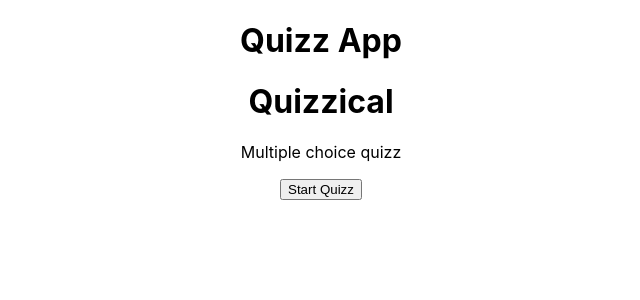
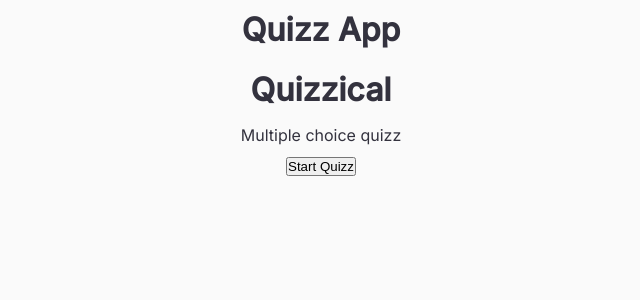
Before and after one commit to xaviguasch/quizzical-react-app, a React (Create React App) app: page / in a window 1280 px wide. Shown: the top 300 px of the page, without its empty margins (319-959 px from the left). Built offline with nearby package versions, Linux system fonts and the light colour scheme; no server answers.

Commit message:
added css custom properties in index.css

```diff
--- a/src/components/QuestionGroup.js
+++ b/src/components/QuestionGroup.js
@@ -1,4 +1,4 @@
-import React, { useState } from 'react'
+import React from 'react'
 
 import QuestionItem from './QuestionItem'
 
--- a/src/components/QuestionItem.js
+++ b/src/components/QuestionItem.js
@@ -1,4 +1,4 @@
-import React, { useState, useEffect } from 'react'
+import React, { useState } from 'react'
 
 import Button from './Button'
 
--- a/src/index.css
+++ b/src/index.css
@@ -1,13 +1,99 @@
-body {
+@import url('https://fonts.googleapis.com/css2?family=Inter:wght@400;500&family=Karla:wght@700&display=swap');
+
+*,
+*::before,
+*::after {
+  box-sizing: border-box;
   margin: 0;
-  font-family: -apple-system, BlinkMacSystemFont, 'Segoe UI', 'Roboto', 'Oxygen',
-    'Ubuntu', 'Cantarell', 'Fira Sans', 'Droid Sans', 'Helvetica Neue',
-    sans-serif;
-  -webkit-font-smoothing: antialiased;
-  -moz-osx-font-smoothing: grayscale;
+  padding: 0;
 }
 
-code {
-  font-family: source-code-pro, Menlo, Monaco, Consolas, 'Courier New',
-    monospace;
+/* ================== */
+/* Custom properties */
+/* ================== */
+
+:root {
+  --ff-main: 'Inter', sans-serif;
+  --ff-secondary: 'Karla', sans-serif;
+
+  /* --fw-light: 300; */
+  --fw-regular: 400;
+  --fw-medium: 500;
+  /* --fw-semi-bold: 600; */
+  --fw-bold: 700;
+
+  --fs-07: 0.438rem;
+  --fs-08: 0.5em;
+  --fs-09: 0.563em;
+  --fs-10: 0.625rem;
+  --fs-11: 0.688em;
+  --fs-12: 0.75rem;
+  --fs-13: 0.813rem;
+  --fs-14: 0.875rem;
+  --fs-15: 0.938rem;
+  --fs-16: 1rem;
+  --fs-18: 1.125rem;
+  --fs-20: 1.25rem;
+  --fs-22: 1.375rem;
+  --fs-24: 1.5rem;
+  --fs-26: 1.625rem;
+  --fs-28: 1.75rem;
+  --fs-30: 1.875em;
+  --fs-32: 2rem;
+  --fs-36: 2.25rem;
+  --fs-40: 2.5rem;
+  --fs-48: 3rem;
+  --fs-56: 3.5rem;
+  --fs-60: 3.75rem;
+  --fs-64: 4rem;
+  --fs-72: 4.5rem;
+  --fs-80: 5rem;
+
+  /* Text */
+  --clr-grayish-dark-text: hsla(245, 10%, 22%, 1);
+  --clr-grayish-dark-diluted-text: hsla(245, 10%, 22%, 0.15);
+  --clr-white-text: hsla(0, 0%, 100%, 1);
+  --clr-cyan-text: hsla(168, 36%, 54%, 1);
+
+  /* Background  */
+  --clr-very-light-grey-bg: hsla(0, 0%, 98%, 1);
+
+  --clr-dark-blue-bg: hsla(205, 41%, 21%, 1);
+  --clr-darker-blue-bg: hsl(205, 38%, 17%);
+  --clr-cyan-bg: hsla(168, 36%, 54%, 1);
+  --clr-dark-cyan-bg: hsl(167, 34%, 45%);
+
+  /* Others */
 }
+
+body {
+  background: var(--clr-very-light-grey-bg);
+
+  color: var(--clr-grayish-dark-text);
+  font-family: var(--ff-main);
+  font-size: var(--fs-16);
+  font-weight: var(--fw-regular);
+  line-height: 1.875;
+  text-align: left;
+}
+
+img {
+  display: block;
+  max-width: 100%;
+}
+
+ul {
+  list-style: none;
+}
+
+/* ================== */
+/* Typography */
+/* ================== */
+
+/* ======================== */
+/* Links, buttons & inputs  */
+/* ======================== */
+
+/* ================== */
+/* Utility styles */
+/* ================== */
```
